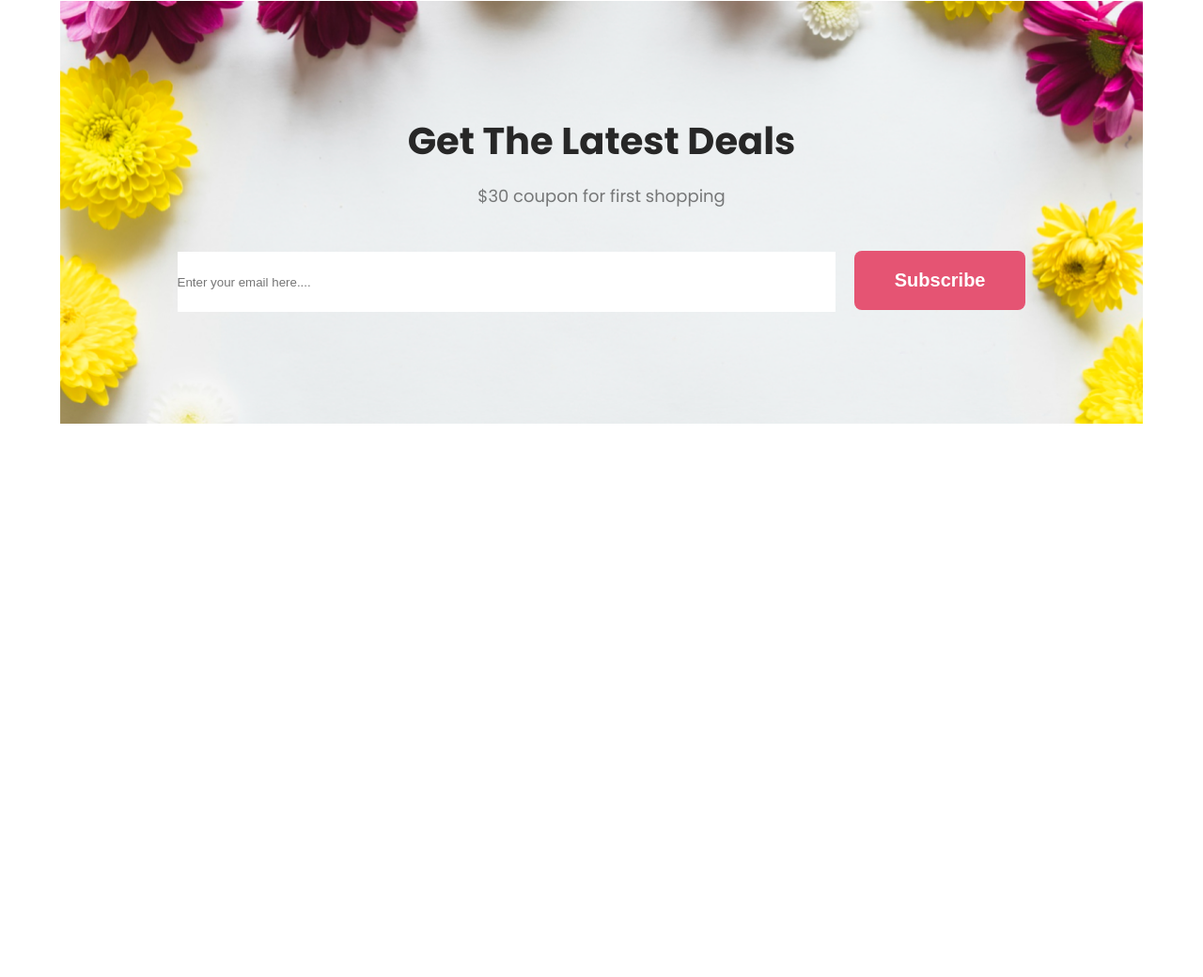
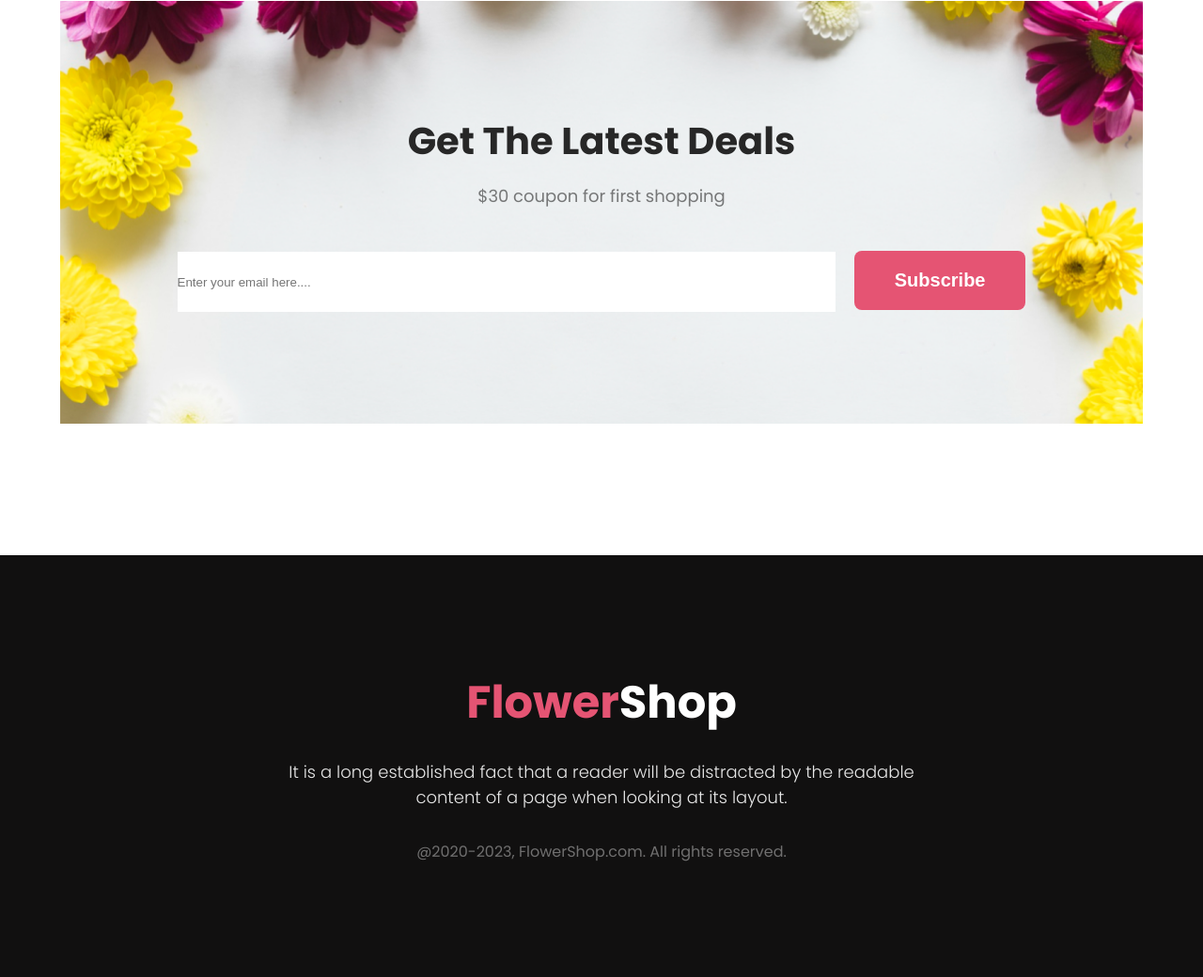
Before and after one commit to aimanur99/flower-shop-2, a plain HTML site: page index.html in a window 1280 px wide. Shown: the part 3789-4829 px from the top of the page at 94% size. Before the commit the page ends 4240 px from the top, so only its background shows below. Drawn offline with Linux system fonts and the light colour scheme.

Commit message:
Added the footer section in the html file

```diff
--- a/index.html
+++ b/index.html
@@ -106,6 +106,13 @@
         </div>
     </section>
     <footer>
+        <div class="footer">
+            <div class="footer-content">
+                <h4 class="footer-title">Flower<span class="dark-4">Shop</span></h3>
+                <h5 class="footer-description">It is a long established fact that a reader will be distracted by the readable <br> content of a page when looking at its layout.</h5>
+                <p class="subtitle">@2020-2023, FlowerShop.com. All rights reserved. </p>
+            </div>
+        </div>
     </footer>
 </body>
 </html>
--- a/styles/style.css
+++ b/styles/style.css
@@ -283,3 +283,36 @@ input{
     border: none;
     box-shadow: box-shadow: rgba(0, 0, 0, 0.3) 0px 19px 38px, rgba(0, 0, 0, 0.22) 0px 15px 12px;;
 }
+/* footer styles */
+.footer{}
+.footer-content{
+    background-color: rgb(17, 16, 16);
+    width: 100%;
+    height: 449px;
+    margin-top: 140px;
+    display: flex;
+    flex-direction: column;
+    justify-content: center;
+    align-items: center;
+}
+.footer-title{
+    font-size: 48px;
+    font-weight: 700;
+    margin-bottom: 24px;
+    color: rgb(229, 84, 115);
+}
+.dark-4{
+    color: rgb(255, 255, 255);
+}
+.footer-description{
+    font-size: 18px;
+    font-weight: 300;
+    margin-bottom: 32px;
+    text-align: center;
+    color: rgba(255, 255, 255, 0.9);
+}
+.subtitle{
+    font-size: 16px;
+    font-weight: 400;
+    color: rgba(255, 255, 255, 0.4);
+}
```
